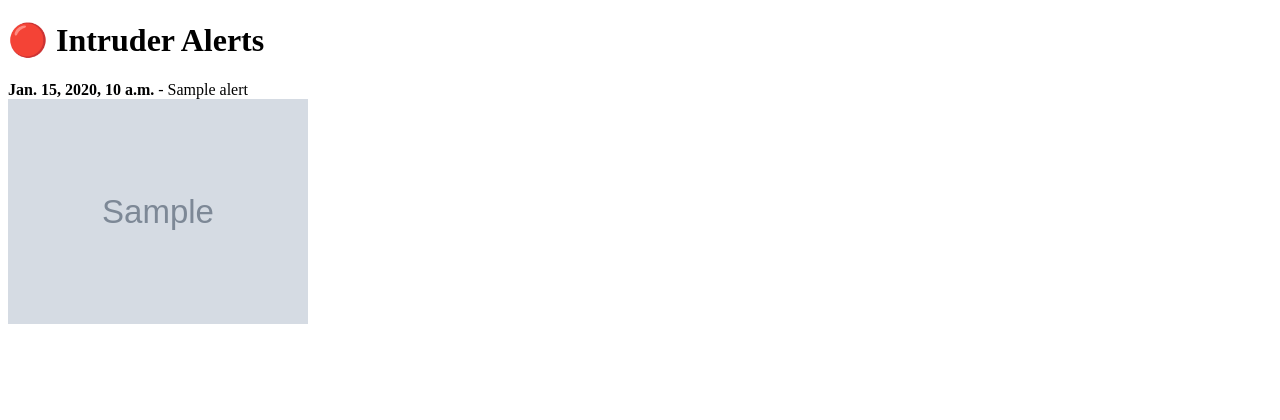
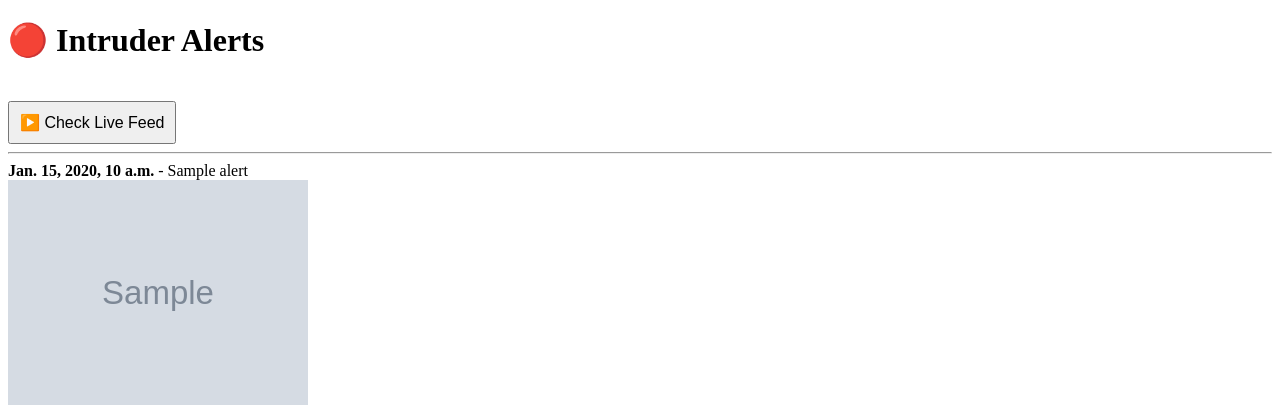
Before and after one commit to abraaaar/RVU_BtechHons, a Django app: page / in a window 1280 px wide. Shown: the top 420 px of the page. Run offline with Django 5.2, Linux system fonts and the light colour scheme; tables that the repository leaves empty hold one stand-in row (values such as "Sample post"); grey boxes marked "Sample" are stand-in pictures.

Commit message:
miniproject hebbal

```diff
--- a/miniproject/intruder_project/monitor/templates/monitor/dashboard.html
+++ b/miniproject/intruder_project/monitor/templates/monitor/dashboard.html
@@ -2,9 +2,30 @@
 <html>
 <head>
     <title>Intruder Alert Dashboard</title>
+    <style>
+        #liveFeedContainer {
+            display: none;
+            margin-top: 20px;
+        }
+        button {
+            margin-top: 20px;
+            padding: 10px;
+            font-size: 16px;
+        }
+    </style>
 </head>
 <body>
     <h1>🔴 Intruder Alerts</h1>
+
+    <button onclick="toggleLiveFeed()">▶️ Check Live Feed</button>
+
+    <div id="liveFeedContainer">
+        <button onclick="toggleLiveFeed()">❌ Close Live Feed</button><br>
+        <img id="liveFeedImage" src="/live_feed/" width="640" height="480">
+    </div>
+
+    <hr>
+
     {% for alert in alerts %}
         <div style="margin-bottom: 20px;">
             <strong>{{ alert.timestamp }}</strong> - {{ alert.label }}<br>
@@ -13,5 +34,16 @@
     {% empty %}
         <p>No alerts yet.</p>
     {% endfor %}
+
+    <script>
+        function toggleLiveFeed() {
+            var container = document.getElementById("liveFeedContainer");
+            if (container.style.display === "none") {
+                container.style.display = "block";
+            } else {
+                container.style.display = "none";
+            }
+        }
+    </script>
 </body>
 </html>
--- a/miniproject/intruder_project/monitor/urls.py
+++ b/miniproject/intruder_project/monitor/urls.py
@@ -3,4 +3,5 @@ from . import views
 
 urlpatterns = [
     path('', views.dashboard, name='dashboard'),
+    path('live_feed/', views.live_feed, name='live_feed'),  # ✅ added
 ]
--- a/miniproject/intruder_project/monitor/views.py
+++ b/miniproject/intruder_project/monitor/views.py
@@ -1,9 +1,13 @@
 from django.shortcuts import render
+from django.http import StreamingHttpResponse
 from .models import Alert
 from .detection import start_monitoring
+import cv2
 
-# Start detection once when server starts
 monitor_started = False
+
+# Initialize video capture globally for streaming
+# cap = cv2.VideoCapture(0)
 
 def dashboard(request):
     global monitor_started
@@ -13,3 +17,22 @@ def dashboard(request):
 
     alerts = Alert.objects.order_by('-timestamp')
     return render(request, 'monitor/dashboard.html', {'alerts': alerts})
+
+# Frame generator for live feed
+def gen_frames():
+    cap = cv2.VideoCapture(0)
+    while True:
+        success, frame = cap.read()
+        if not success:
+            break
+
+        ret, buffer = cv2.imencode('.jpg', frame)
+        frame = buffer.tobytes()
+
+        # Proper multipart stream response
+        yield (b'--frame\r\n'
+               b'Content-Type: image/jpeg\r\n\r\n' + frame + b'\r\n')
+
+# Live feed view
+def live_feed(request):
+    return StreamingHttpResponse(gen_frames(), content_type='multipart/x-mixed-replace; boundary=frame')
```
Also changed, not shown: cg/miniproject/game.py (+4 -4 lines), miniproject/newcode/main.py (line endings or trailing spaces).
